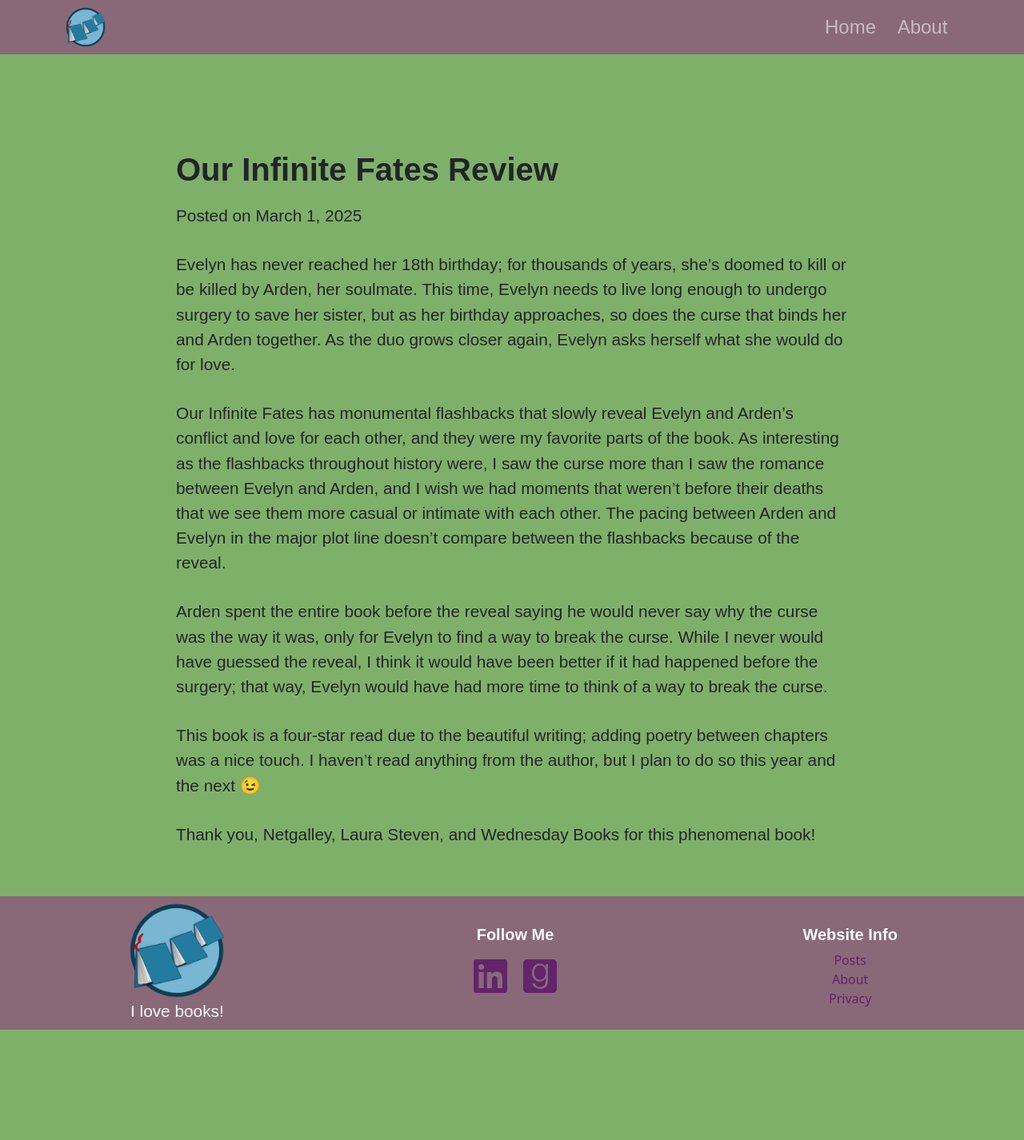
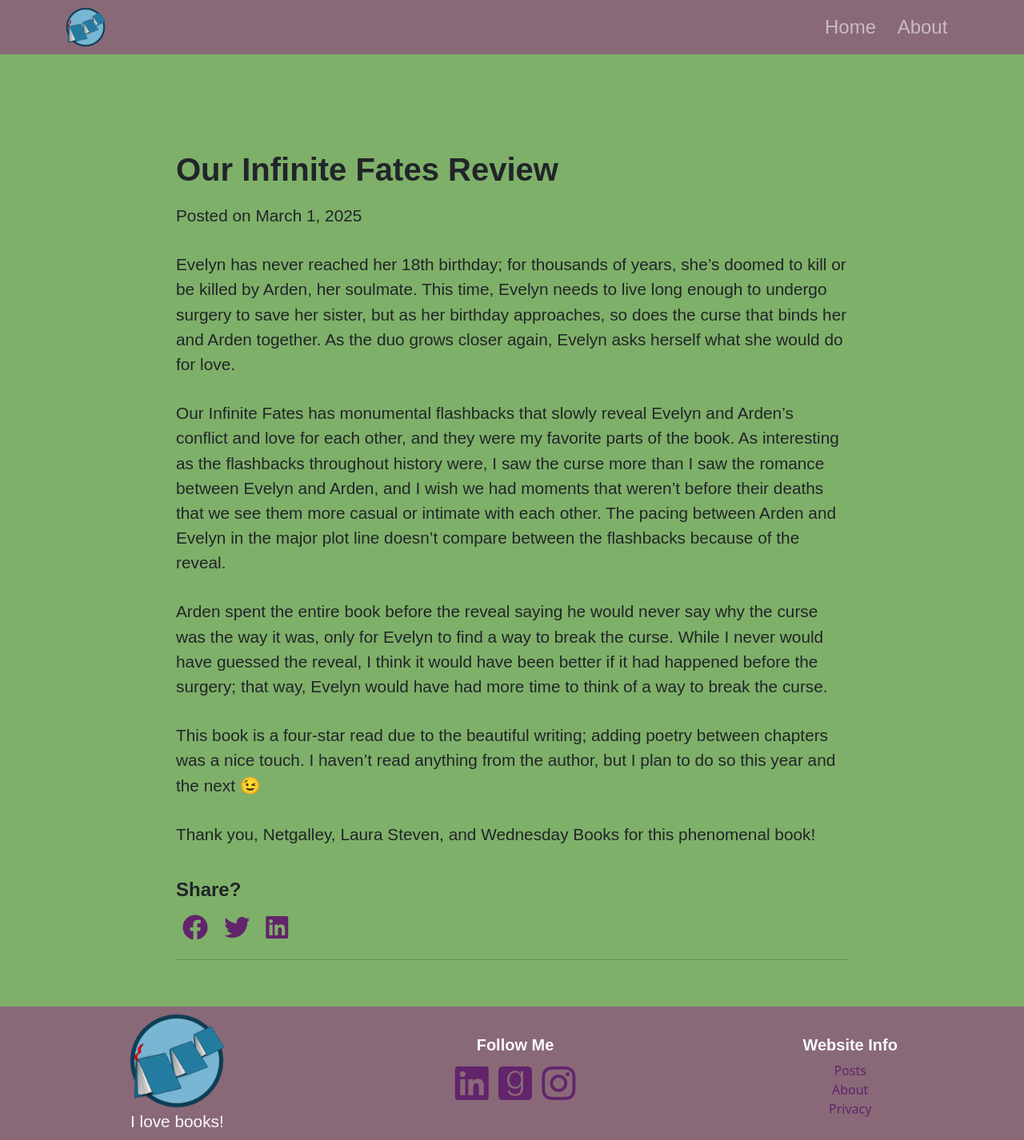
Before and after one commit to CGitHubJ/CGitHubJ.github.io, a Jekyll site: the page built from _posts/2025-03-01-our-infinite-fates-review.md, in a window 1280 px wide. Shown: the whole page at 80% size. Built offline with Jekyll 4.4.1, drawn with Linux system fonts in a browser that asks for light colours; nearby versions of some CDN libraries; some web fonts are replaced; before the commit the page ends 1288 px from its top, so only the background shows below that.

Commit message:
sharables

```diff
--- a/_config.yml
+++ b/_config.yml
@@ -11,6 +11,7 @@ excerpt_separator: "<!--excs-->"
 dentoniteUrl: http://www.thedentonite.com/culture?author=5c3cbfe5352f53368c1260fe
 linkedinUrl: https://www.linkedin.com/in/jennifer-chastka-915570145
 goodreadsUrl: https://www.goodreads.com/user/show/16060897-jenn-chastka
+instagramUrl: https://www.instagram.com/bookenjenn/
 
 privacyUpdate: '2025-03-01'
 
--- a/_includes/bottom-nav.html
+++ b/_includes/bottom-nav.html
@@ -19,15 +19,13 @@
         </div>
 
         <div class="col text-center ms-auto p-2">
-
           <h5>Follow Me</h5>
-
           <a href="{{ site.linkedinUrl }}">
-            <i class="fab fa-linkedin fa-3x m-2"></i></a>
-
+            <i class="fab fa-linkedin fa-3x m-1"></i></a>
           <a href="{{ site.goodreadsUrl }}">
-            <i class="fab fa-goodreads fa-3x m-2"></i></a>
-
+            <i class="fab fa-goodreads fa-3x m-1"></i></a>
+          <a href="{{ site.instagramUrl }}">
+            <i class="fab fa-instagram fa-3x m-1"></i></a>
         </div>
 
         <div class="col text-center ms-auto p-2">
--- /dev/null
+++ b/_includes/social-share.html
@@ -0,0 +1,27 @@
+{% if page.url %}
+<div class="share-box" draggable="false" data-nosnippet>
+
+  <h4>Share?</h4>
+
+  <a href="https://www.facebook.com/sharer/sharer.php?u={{ site.url }}{{ page.url }}"
+    onclick="window.open(this.href, 'pop-up', 'left=20,top=20,width=500,height=500,toolbar=1,resizable=0'); return false;"
+    rel="noopener noreferrer" title="Share on Facebook">
+
+    <i class="fab fa-facebook fa-2x m-2"></i>
+  </a>
+
+  <a href="https://twitter.com/intent/tweet?text={{ page.title }}&url={{ site.url }}{{ page.url }}"
+    onclick="window.open(this.href, 'pop-up', 'left=20,top=20,width=500,height=500,toolbar=1,resizable=0'); return false;"
+    rel="noopener noreferrer" title="Share on Twitter">
+    <i class="fab fa-twitter fa-2x m-2"></i>
+  </a>
+
+  <a href="https://www.linkedin.com/shareArticle?mini=true&url={{ site.url }}{{ page.url }}&title={{ page.title }}&summary={{ page.description }}&source={{ site.title }}"
+    onclick="window.open(this.href, 'pop-up', 'left=20,top=20,width=500,height=500,toolbar=1,resizable=0'); return false;"
+    rel="noopener noreferrer" title="Share on LinkedIn">
+
+    <i class="fab fa-linkedin fa-2x m-2"></i>
+  </a>
+
+</div>
+{% endif %}
--- a/_layouts/post.html
+++ b/_layouts/post.html
@@ -7,4 +7,7 @@ layout: primary
         {% include content-header.html %}
         {{ content }}
     </article>
+
+    {% include social-share.html %}
+    <hr>
 </div>
```
Also changed, not shown: Gemfile.lock (added).
